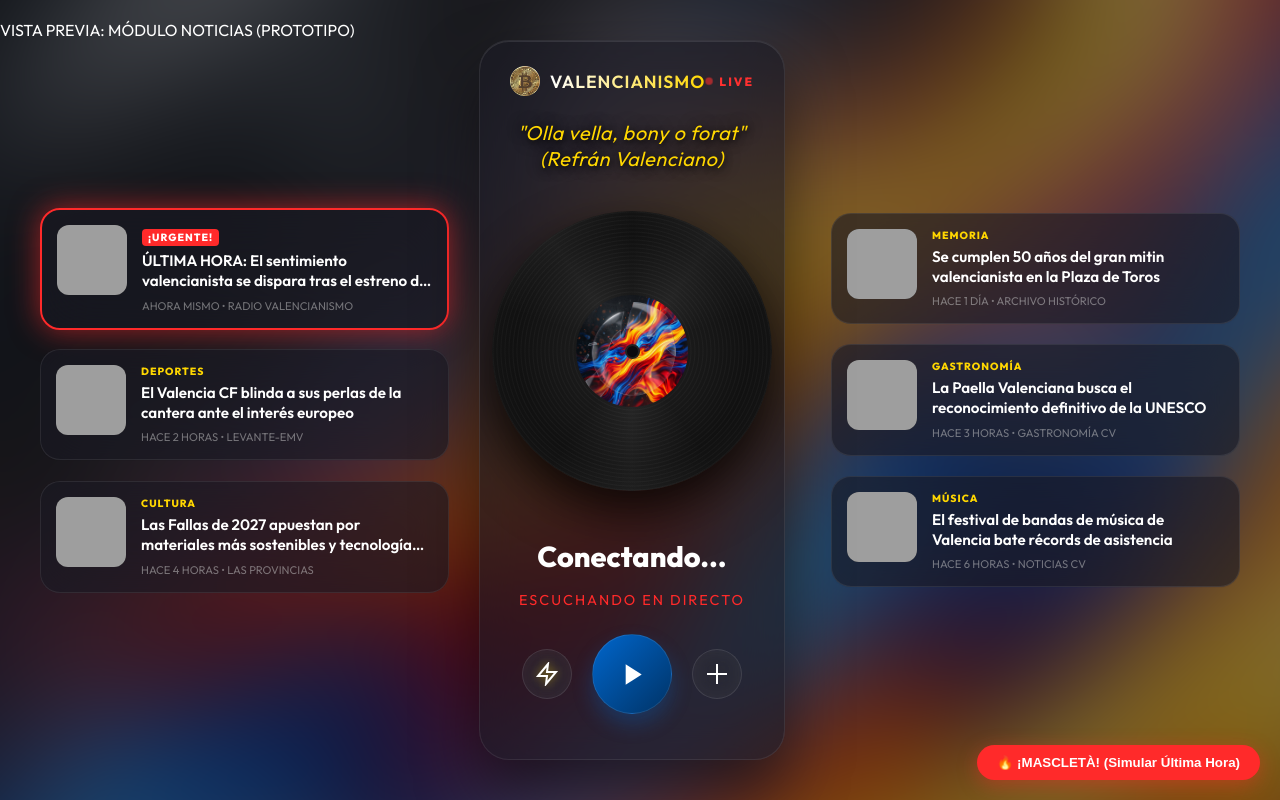
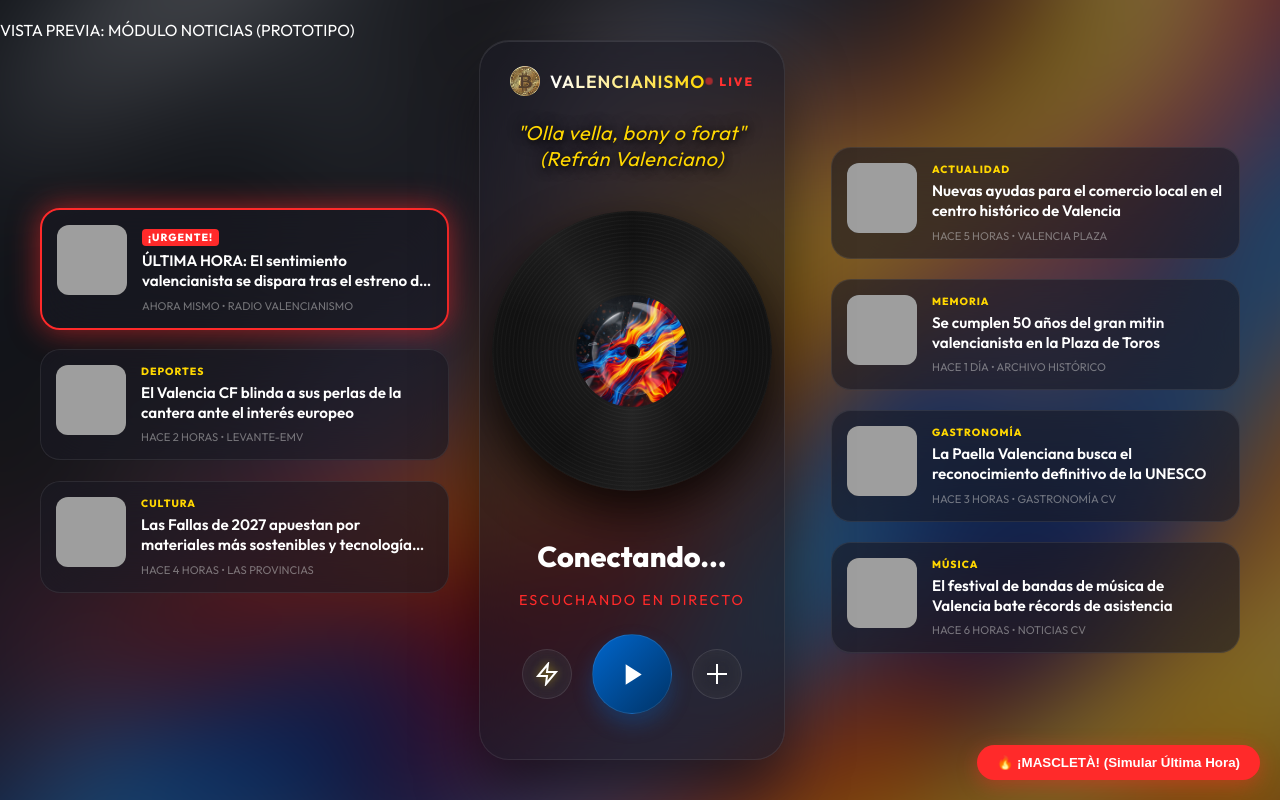
Before and after one commit to v0l0v/radiovalencianismo, a plain HTML site: page secret.html in a window 1280 px wide. Both pictures are taken after a click on the button "🔥 ¡MASCLETÀ! (Simular Última Hora)". Drawn offline with Linux system fonts and the light colour scheme; no server answers; grey boxes are pictures that could not be loaded.

Commit message:
Update: continuous news queue shifting for Mascleta

```diff
--- a/secret.html
+++ b/secret.html
@@ -322,6 +322,8 @@
             document.body.classList.add("mascleta-active");
 
             const leftCol = document.getElementById("news-left");
+            const rightCol = document.getElementById("news-right");
+
             const breakingCard = document.createElement("div");
             breakingCard.className = "news-card breaking";
             breakingCard.innerHTML = `
@@ -333,23 +335,39 @@
                 </div>
             `;
 
-            // 1. Insertar la nueva noticia arriba
+            // 1. Obtener las tarjetas actuales de la izquierda y la derecha
+            const leftCards = Array.from(leftCol.getElementsByClassName("news-card"));
+            const rightCards = Array.from(rightCol.getElementsByClassName("news-card"));
+
+            // 2. Insertar la nueva noticia arriba de la columna izquierda
             leftCol.prepend(breakingCard);
 
-            // 2. Controlar que solo haya 3 noticias (eliminar la última si sobra)
-            const cards = leftCol.getElementsByClassName("news-card");
-            if (cards.length > 3) {
-                const lastCard = cards[cards.length - 1];
+            // 3. Si la columna izquierda tiene más de 3, la última pasa a ser la primera de la derecha
+            if (leftCards.length >= 3) {
+                const itemToMove = leftCards[2]; // El tercer elemento de la izquierda
+
+                // Desvanecer sutilmente antes de moverlo
+                itemToMove.style.opacity = "0.5";
+                setTimeout(() => {
+                    itemToMove.style.opacity = "1";
+                    rightCol.prepend(itemToMove);
+                }, 200);
+            }
+
+            // 4. Si la columna derecha ahora tiene más de 3 elementos (tras añadir el de la izquierda)
+            const newRightCards = rightCol.getElementsByClassName("news-card");
+            if (newRightCards.length > 3) {
+                const lastCard = newRightCards[newRightCards.length - 1];
                 lastCard.style.opacity = "0";
                 lastCard.style.transform = "translateY(20px)";
                 setTimeout(() => {
                     if (lastCard.parentNode) {
-                        leftCol.removeChild(lastCard);
+                        rightCol.removeChild(lastCard);
                     }
-                }, 500); // Esperar a que termine la animación de salida
+                }, 500);
             }
 
-            // 3. Duración de la mascletà visual
+            // 5. Duración de la mascletà visual
             setTimeout(() => {
                 document.body.classList.remove("mascleta-active");
             }, 2500);
```
